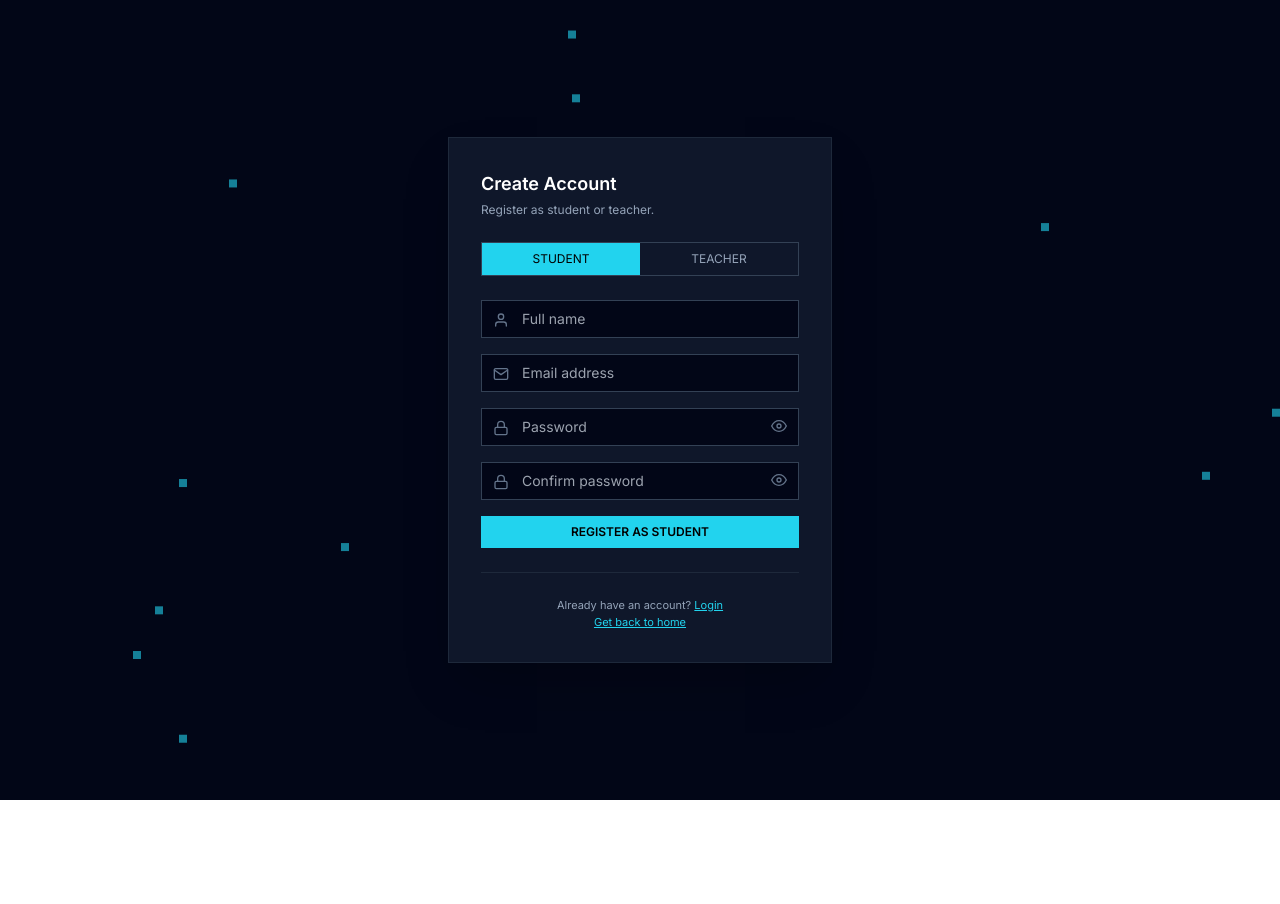
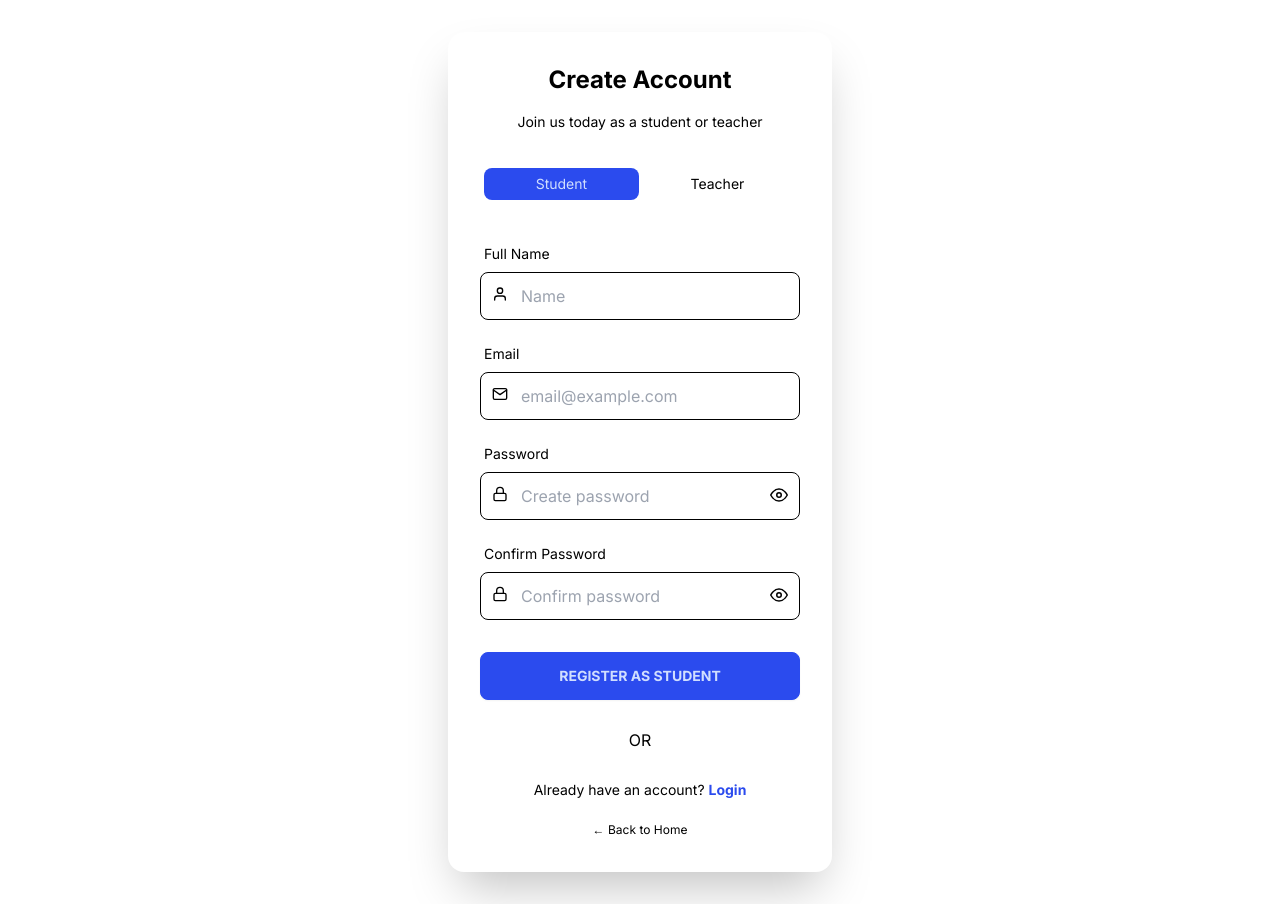
Before and after one commit to sohelma/oexam-client, a Next.js app: page /auth/registration in a window 1280 px wide. Before the commit the page ends 800 px from the top, so only its background shows below. Built offline with nearby package versions, Linux system fonts and the light colour scheme.

Commit message:
Redesigned login and registration page

```diff
--- a/src/app/auth/login/page.js
+++ b/src/app/auth/login/page.js
@@ -1,151 +1,117 @@
 "use client";
 
-import { useState, useEffect } from "react";
+import { useState } from "react";
 import Link from "next/link";
-import { motion, AnimatePresence } from "framer-motion";
 import { FiMail, FiLock, FiEye, FiEyeOff } from "react-icons/fi";
 
 export default function LoginPage() {
   const [role, setRole] = useState("student");
   const [show, setShow] = useState(false);
-  const [balls, setBalls] = useState([]);
-
-  // generate random positions ONLY on client
-  useEffect(() => {
-    const generated = Array.from({ length: 12 }).map(() => ({
-      top: Math.random() * 100,
-      left: Math.random() * 100,
-    }));
-    setBalls(generated);
-  }, []);
 
   return (
-    <div className="relative min-h-screen flex items-center justify-center bg-[#020617] overflow-hidden px-4">
-      {/* 🔵 Blue bouncing balls */}
-      {balls.map((ball, i) => (
-        <motion.span
-          key={i}
-          animate={{ y: [0, -20, 0] }}
-          transition={{
-            duration: 2 + i * 0.2,
-            repeat: Infinity,
-            ease: "easeInOut",
-          }}
-          className="absolute w-2 h-2 bg-cyan-400/60"
-          style={{
-            top: `${ball.top}%`,
-            left: `${ball.left}%`,
-          }}
-        />
-      ))}
-
-      {/* ⬛ Panel */}
-      <motion.div
-        initial={{ opacity: 0, y: 24 }}
-        animate={{ opacity: 1, y: 0 }}
-        transition={{ duration: 0.25 }}
-        className="relative w-full max-w-sm border border-slate-800 bg-[#0f172a] p-8 shadow-2xl"
-      >
-        <h1 className="text-lg font-semibold text-white">Exam System Login</h1>
-        <p className="text-xs text-slate-400 mt-1 mb-6">
-          Continue as student or teacher.
+    <div className="min-h-screen flex items-center justify-center bg-base-200 px-4">
+      <div className="card w-full max-w-sm shadow-2xl bg-base-100">
+        <div className="card-body">
+          <h2 className="card-title text-2xl font-bold text-center justify-center mb-2">
+            Welcome Back
+          </h2>
+          <p className="text-center text-sm text-base-content/70 mb-6">
+            Login to your account
           </p>
 
-        {/* Role switch */}
-        <div className="flex border border-slate-700 mb-6">
-          {["student", "teacher"].map((r) => (
+          {/* Role Switch */}
+          <div role="tablist" className="tabs tabs-boxed bg-base-200 p-1 mb-6">
             <button
-              key={r}
-              onClick={() => setRole(r)}
-              className={`flex-1 py-2 text-xs uppercase transition ${
-                role === r
-                  ? "bg-cyan-400 text-black"
-                  : "text-slate-400 hover:bg-slate-800"
-              }`}
+              role="tab"
+              className={`tab flex-1 ${role === 'student' ? 'tab-active' : ''}`}
+              onClick={() => setRole('student')}
             >
-              {r}
+              Student
             </button>
-          ))}
+            <button
+              role="tab"
+              className={`tab flex-1 ${role === 'teacher' ? 'tab-active' : ''}`}
+              onClick={() => setRole('teacher')}
+            >
+              Teacher
+            </button>
           </div>
 
-        <AnimatePresence mode="wait">
-          <motion.form
-            key={role}
-            initial={{ opacity: 0, y: 8 }}
-            animate={{ opacity: 1, y: 0 }}
-            exit={{ opacity: 0, y: -8 }}
-            transition={{ duration: 0.15 }}
-            className="space-y-4"
-            onSubmit={(e) => {
+          <form onSubmit={(e) => {
             e.preventDefault();
             alert(`Login as ${role}`);
-            }}
-          >
-            {/* Email */}
+          }}>
+            {/* Email Input */}
+            <div className="form-control w-full">
+              <label className="label">
+                <span className="label-text">Email</span>
+              </label>
               <div className="relative">
-              <FiMail className="absolute left-3 top-3 text-slate-500" />
+                <FiMail className="absolute left-3 top-3.5 text-base-content/50" />
                 <input
                   type="email"
-                placeholder="Email address"
-                className="w-full border border-slate-700 bg-slate-950 pl-10 pr-3 py-2 text-sm text-white
-                           outline-none focus:border-cyan-400"
+                  placeholder="email@example.com"
+                  className="input input-bordered w-full pl-10"
+                  required
                 />
               </div>
+            </div>
 
-            {/* Password */}
+            {/* Password Input */}
+            <div className="form-control w-full mt-4">
+              <label className="label">
+                <span className="label-text">Password</span>
+              </label>
               <div className="relative">
-              <FiLock className="absolute left-3 top-3 text-slate-500" />
+                <FiLock className="absolute left-3 top-3.5 text-base-content/50" />
                 <input
                   type={show ? "text" : "password"}
-                placeholder="Password"
-                className="w-full border border-slate-700 bg-slate-950 pl-10 pr-10 py-2 text-sm text-white
-                           outline-none focus:border-cyan-400"
+                  placeholder="Enter password"
+                  className="input input-bordered w-full pl-10 pr-10"
+                  required
                 />
-
                 <button
                   type="button"
                   onClick={() => setShow(!show)}
-                className="absolute right-3 top-2.5 text-slate-500 hover:text-cyan-400"
+                  className="absolute right-3 top-3.5 text-base-content/50 hover:text-primary transition-colors"
                 >
-                {show ? <FiEyeOff size={16} /> : <FiEye size={16} />}
+                  {show ? <FiEyeOff size={18} /> : <FiEye size={18} />}
                 </button>
               </div>
-
-            {/* Forgot */}
-            <div className="flex justify-end">
+              <label className="label">
                 <Link
                   href="/forgot-password"
-                className="text-[11px] text-slate-400 hover:text-cyan-400"
+                  className="label-text-alt link link-hover text-primary ml-auto"
                 >
                   Forgot password?
                 </Link>
+              </label>
             </div>
 
-            {/* Submit */}
-            <motion.button
-              whileTap={{ scale: 0.97 }}
-              className="w-full bg-cyan-400 py-2 text-xs font-semibold text-black uppercase
-                         hover:bg-cyan-300 transition"
-            >
-              Continue as {role}
-            </motion.button>
-          </motion.form>
-        </AnimatePresence>
+            {/* Submit Button */}
+            <div className="form-control mt-6">
+              <button className="btn btn-primary uppercase font-bold">
+                Login as {role}
+              </button>
+            </div>
+          </form>
 
-        <div className="h-px bg-slate-800 my-6" />
+          <div className="divider my-6">OR</div>
 
-        <p className="text-[11px] text-slate-400 text-center">
-          Need an account?{" "}
-          <Link href="/auth/registration" className="text-cyan-400 underline">
+          <p className="text-center text-sm">
+            Don't have an account?{" "}
+            <Link href="/auth/registration" className="link link-primary font-bold no-underline hover:underline">
               Register
             </Link>
           </p>
-        <p className="text-[11px] text-slate-400 text-center">
-          <Link href="/" className="text-cyan-400 underline">
-            Get back to home
+
+          <div className="text-center mt-2">
+            <Link href="/" className="text-xs text-base-content/50 hover:text-primary transition-colors">
+              ← Back to Home
             </Link>
-        </p>
-      </motion.div>
+          </div>
+        </div>
+      </div>
     </div>
   );
 }
--- a/src/app/auth/registration/page.js
+++ b/src/app/auth/registration/page.js
@@ -2,7 +2,6 @@
 
 import { useState } from "react";
 import Link from "next/link";
-import { motion } from "framer-motion";
 import { FiUser, FiMail, FiLock, FiEye, FiEyeOff } from "react-icons/fi";
 
 export default function RegistrationPage() {
@@ -10,154 +9,141 @@ export default function RegistrationPage() {
   const [showPass, setShowPass] = useState(false);
   const [showConfirm, setShowConfirm] = useState(false);
 
-  const balls = Array.from({ length: 12 });
-
   return (
-    <div className="relative min-h-screen flex items-center justify-center bg-[#020617] overflow-hidden px-4">
-      {/* 🔵 Bouncing balls */}
-      {balls.map((_, i) => (
-        <motion.span
-          key={i}
-          animate={{ y: [0, -20, 0] }}
-          transition={{
-            duration: 2 + i * 0.2,
-            repeat: Infinity,
-            ease: "easeInOut",
-          }}
-          className="absolute w-2 h-2 bg-cyan-400/60"
-          style={{
-            top: `${Math.random() * 100}%`,
-            left: `${Math.random() * 100}%`,
-          }}
-        />
-      ))}
-
-      {/* ⬛ Panel */}
-      <motion.div
-        initial={{ opacity: 0, y: 24 }}
-        animate={{ opacity: 1, y: 0 }}
-        transition={{ duration: 0.25 }}
-        className="relative w-full max-w-sm border border-slate-800 bg-[#0f172a] p-8 shadow-2xl"
-      >
-        {/* Title */}
-        <h1 className="text-lg font-semibold text-white">Create Account</h1>
-        <p className="text-xs text-slate-400 mt-1 mb-6">
-          Register as student or teacher.
+    <div className="min-h-screen flex items-center justify-center bg-base-200 px-4 py-8">
+      <div className="card w-full max-w-sm shadow-2xl bg-base-100">
+        <div className="card-body">
+          <h2 className="card-title text-2xl font-bold text-center justify-center mb-2">
+            Create Account
+          </h2>
+          <p className="text-center text-sm text-base-content/70 mb-6">
+            Join us today as a student or teacher
           </p>
 
-        {/* 🔘 Role Switch */}
-        <div className="flex border border-slate-700 mb-6">
-          {["student", "teacher"].map((r) => (
+          {/* Role Switch */}
+          <div role="tablist" className="tabs tabs-boxed bg-base-200 p-1 mb-6">
             <button
-              key={r}
-              onClick={() => setRole(r)}
-              className={`flex-1 py-2 text-xs uppercase transition ${
-                role === r
-                  ? "bg-cyan-400 text-black"
-                  : "text-slate-400 hover:bg-slate-800"
-              }`}
+              role="tab"
+              className={`tab flex-1 ${role === 'student' ? 'tab-active' : ''}`}
+              onClick={() => setRole('student')}
             >
-              {r}
+              Student
             </button>
-          ))}
+            <button
+              role="tab"
+              className={`tab flex-1 ${role === 'teacher' ? 'tab-active' : ''}`}
+              onClick={() => setRole('teacher')}
+            >
+              Teacher
+            </button>
           </div>
 
-        {/* Form */}
-        <form
-          className="space-y-4"
-          onSubmit={(e) => {
+          <form onSubmit={(e) => {
             e.preventDefault();
             alert(`Registered successfully as ${role}!`);
-          }}
-        >
+          }}>
             {/* Full Name */}
+            <div className="form-control w-full">
+              <label className="label">
+                <span className="label-text">Full Name</span>
+              </label>
               <div className="relative">
-            <FiUser className="absolute left-3 top-3 text-slate-500" />
+                <FiUser className="absolute left-3 top-3.5 text-base-content/50" />
                 <input
                   type="text"
-              placeholder="Full name"
-              className="w-full border border-slate-700 bg-slate-950 pl-10 pr-3 py-2 text-sm text-white
-                         outline-none focus:border-cyan-400"
+                  placeholder="Name"
+                  className="input input-bordered w-full pl-10"
                   required
                 />
               </div>
+            </div>
 
             {/* Email */}
+            <div className="form-control w-full mt-4">
+              <label className="label">
+                <span className="label-text">Email</span>
+              </label>
               <div className="relative">
-            <FiMail className="absolute left-3 top-3 text-slate-500" />
+                <FiMail className="absolute left-3 top-3.5 text-base-content/50" />
                 <input
                   type="email"
-              placeholder="Email address"
-              className="w-full border border-slate-700 bg-slate-950 pl-10 pr-3 py-2 text-sm text-white
-                         outline-none focus:border-cyan-400"
+                  placeholder="email@example.com"
+                  className="input input-bordered w-full pl-10"
                   required
                 />
               </div>
+            </div>
 
             {/* Password */}
+            <div className="form-control w-full mt-4">
+              <label className="label">
+                <span className="label-text">Password</span>
+              </label>
               <div className="relative">
-            <FiLock className="absolute left-3 top-3 text-slate-500" />
+                <FiLock className="absolute left-3 top-3.5 text-base-content/50" />
                 <input
                   type={showPass ? "text" : "password"}
-              placeholder="Password"
-              className="w-full border border-slate-700 bg-slate-950 pl-10 pr-10 py-2 text-sm text-white
-                         outline-none focus:border-cyan-400"
+                  placeholder="Create password"
+                  className="input input-bordered w-full pl-10 pr-10"
                   required
                 />
                 <button
                   type="button"
                   onClick={() => setShowPass(!showPass)}
-              className="absolute right-3 top-2.5 text-slate-500 hover:text-cyan-400"
+                  className="absolute right-3 top-3.5 text-base-content/50 hover:text-primary transition-colors"
                 >
-              {showPass ? <FiEyeOff size={16} /> : <FiEye size={16} />}
+                  {showPass ? <FiEyeOff size={18} /> : <FiEye size={18} />}
                 </button>
+              </div>
             </div>
 
             {/* Confirm Password */}
+            <div className="form-control w-full mt-4">
+              <label className="label">
+                <span className="label-text">Confirm Password</span>
+              </label>
               <div className="relative">
-            <FiLock className="absolute left-3 top-3 text-slate-500" />
+                <FiLock className="absolute left-3 top-3.5 text-base-content/50" />
                 <input
                   type={showConfirm ? "text" : "password"}
                   placeholder="Confirm password"
-              className="w-full border border-slate-700 bg-slate-950 pl-10 pr-10 py-2 text-sm text-white
-                         outline-none focus:border-cyan-400"
+                  className="input input-bordered w-full pl-10 pr-10"
                   required
                 />
                 <button
                   type="button"
                   onClick={() => setShowConfirm(!showConfirm)}
-              className="absolute right-3 top-2.5 text-slate-500 hover:text-cyan-400"
+                  className="absolute right-3 top-3.5 text-base-content/50 hover:text-primary transition-colors"
                 >
-              {showConfirm ? <FiEyeOff size={16} /> : <FiEye size={16} />}
+                  {showConfirm ? <FiEyeOff size={18} /> : <FiEye size={18} />}
                 </button>
               </div>
+            </div>
 
-          {/* Submit */}
-          <motion.button
-            whileTap={{ scale: 0.97 }}
-            className="w-full bg-cyan-400 py-2 text-xs font-semibold text-black uppercase
-                       hover:bg-cyan-300 transition"
-          >
+            {/* Submit Button */}
+            <div className="form-control mt-8">
+              <button className="btn btn-primary uppercase font-bold">
                 Register as {role}
-          </motion.button>
+              </button>
+            </div>
           </form>
 
-        {/* Divider */}
-        <div className="h-px bg-slate-800 my-6" />
+          <div className="divider my-6">OR</div>
 
-        {/* Login link */}
-        <p className="text-[11px] text-slate-400 text-center">
+          <p className="text-center text-sm">
             Already have an account?{" "}
-          <Link href="/auth/login" className="text-cyan-400 underline">
+            <Link href="/auth/login" className="link link-primary font-bold no-underline hover:underline">
               Login
             </Link>
           </p>
-        <p className="text-[11px] text-slate-400 text-center">
-          <Link href="/" className="text-cyan-400 underline">
-            Get back to home
+
+           <div className="text-center mt-2">
+            <Link href="/" className="text-xs text-base-content/50 hover:text-primary transition-colors">
+              ← Back to Home
             </Link>
-        </p>
-      </motion.div>
+          </div>
+        </div>
+      </div>
     </div>
   );
 }
```
Lines whose indentation alone changed are shown as unchanged.
